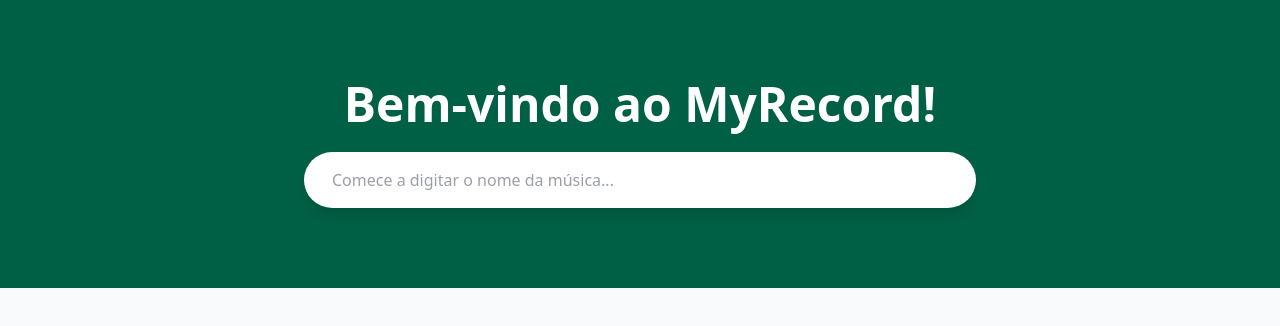
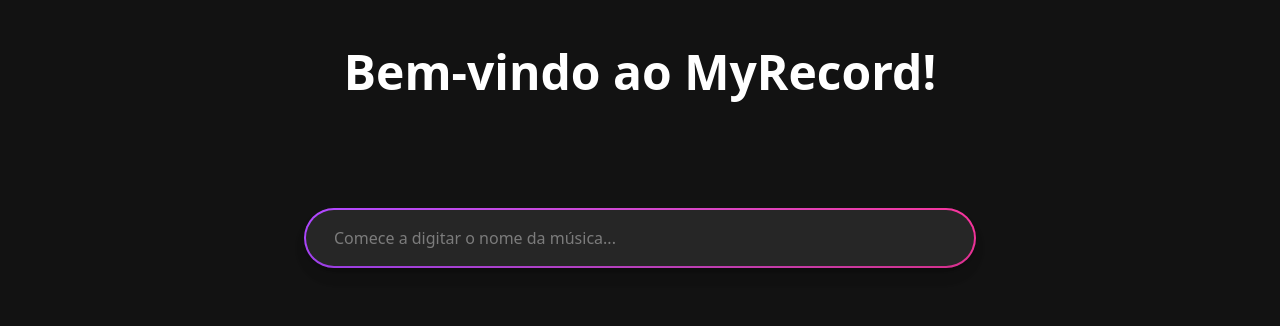
Before and after one commit to felgualda/myrecord-web, a Next.js app: page / in a window 1280 px wide. Shown: the top 326 px of the page. Built offline with nearby package versions, Linux system fonts and the light colour scheme.

Commit message:
Tema de cores configurado

```diff
--- a/app/globals.css
+++ b/app/globals.css
@@ -1,6 +1,14 @@
 @import "tailwindcss";
 
-body {
-  background-color: #121212;
-  color: #1f2937;
+@theme {
+  --color-background: #121212;
+  --color-background-light: #262626;
+  --color-background-bright: #3b3b3b;
+
+  --color-primary: #ed64a6;
+  --color-secondary: #b17acf;
+  --color-accent: #ffffff;
+
+  --color-text-main: #d1d1d1;
+  --color-text-muted: #ffffff;
 }
--- a/app/page.tsx
+++ b/app/page.tsx
@@ -52,22 +52,25 @@
   };
 
   return (
-    <main className="min-h-screen bg-gray-50">
-      <section className="bg-emerald-800 py-20 px-4">
+    <main className="min-h-screen bg-background">
+      <section className="bg-primary-light py-12 px-4">
         <div className="max-w-3xl mx-auto text-center">
           <h1 className="text-4xl md:text-5xl font-bold text-white mb-6">
             Bem-vindo ao MyRecord!
           </h1>
 
-          <div className="relative w-full max-w-2xl mx-auto text-left z-50">
+        </div>
 
-            <div className="flex bg-white rounded-full shadow-lg overflow-hidden p-1">
+      </section>
+          <div className="relative w-full max-w-2xl mx-auto text-left z-50 py-10">
+            <div className="p-[2px] rounded-full bg-linear-[65deg] from-purple-500 to-pink-500 shadow-lg">
+              <div className="flex bg-background-light rounded-full shadow-lg overflow-hidden p-1">
                 <input
                   type="text"
                   placeholder="Comece a digitar o nome da música..."
                   value={searchQuery}
                   onChange={(e) => setSearchQuery(e.target.value)}
-                className="flex-grow px-6 py-3 text-gray-700 focus:outline-none bg-transparent"
+                  className="flex-grow px-6 py-3 text-text-main focus:outline-none bg-transparent"
                 />
                 {loading && (
                   <div className="px-4 py-3 text-emerald-600 flex items-center justify-center">
@@ -75,13 +78,14 @@
                   </div>
                 )}
               </div>
+            </div>
             {showDropdown && results.length > 0 && (
-              <ul className="absolute top-full left-0 w-full mt-2 bg-white rounded-xl shadow-2xl border border-gray-100 overflow-hidden divide-y divide-gray-100">
+              <ul className="absolute top-full left-0 w-full mt-2 bg-background-light rounded-xl shadow-2xl border border-background overflow-hidden divide-y divide-background-light">
                 {results.map((track) => (
                   <li
                     key={track.spotifyId}
                     onClick={() => handleSelectTrack(track)}
-                    className="flex items-center p-3 hover:bg-emerald-50 cursor-pointer transition-colors"
+                    className="flex items-center p-3 hover:bg-background-bright cursor-pointer transition-colors"
                   >
                     <img
                       src={track.albumImage}
@@ -89,8 +93,8 @@
                       className="w-12 h-12 rounded object-cover mr-4 shadow-sm"
                     />
                     <div className="flex-grow truncate">
-                      <p className="font-bold text-gray-800 truncate">{track.title}</p>
-                      <p className="text-sm text-gray-500 truncate">{track.artist}</p>
+                      <p className="font-bold text-text-main truncate">{track.title}</p>
+                      <p className="text-sm text-text-muted truncate">{track.artist}</p>
                     </div>
                   </li>
                 ))}
@@ -104,8 +108,6 @@
             )}
           </div>
 
-        </div>
-      </section>
     </main>
   );
 }
```
Lines whose indentation alone changed are shown as unchanged.
